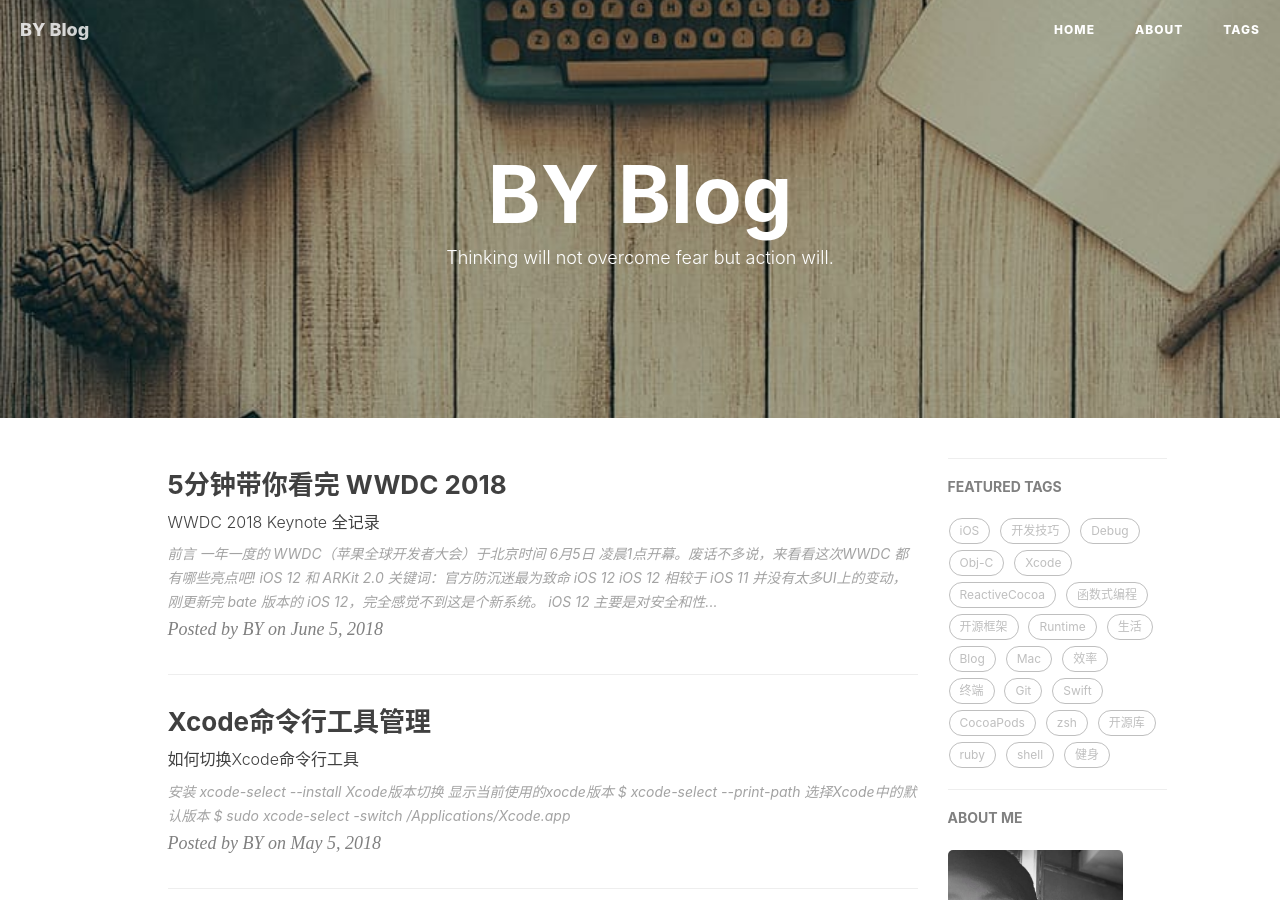
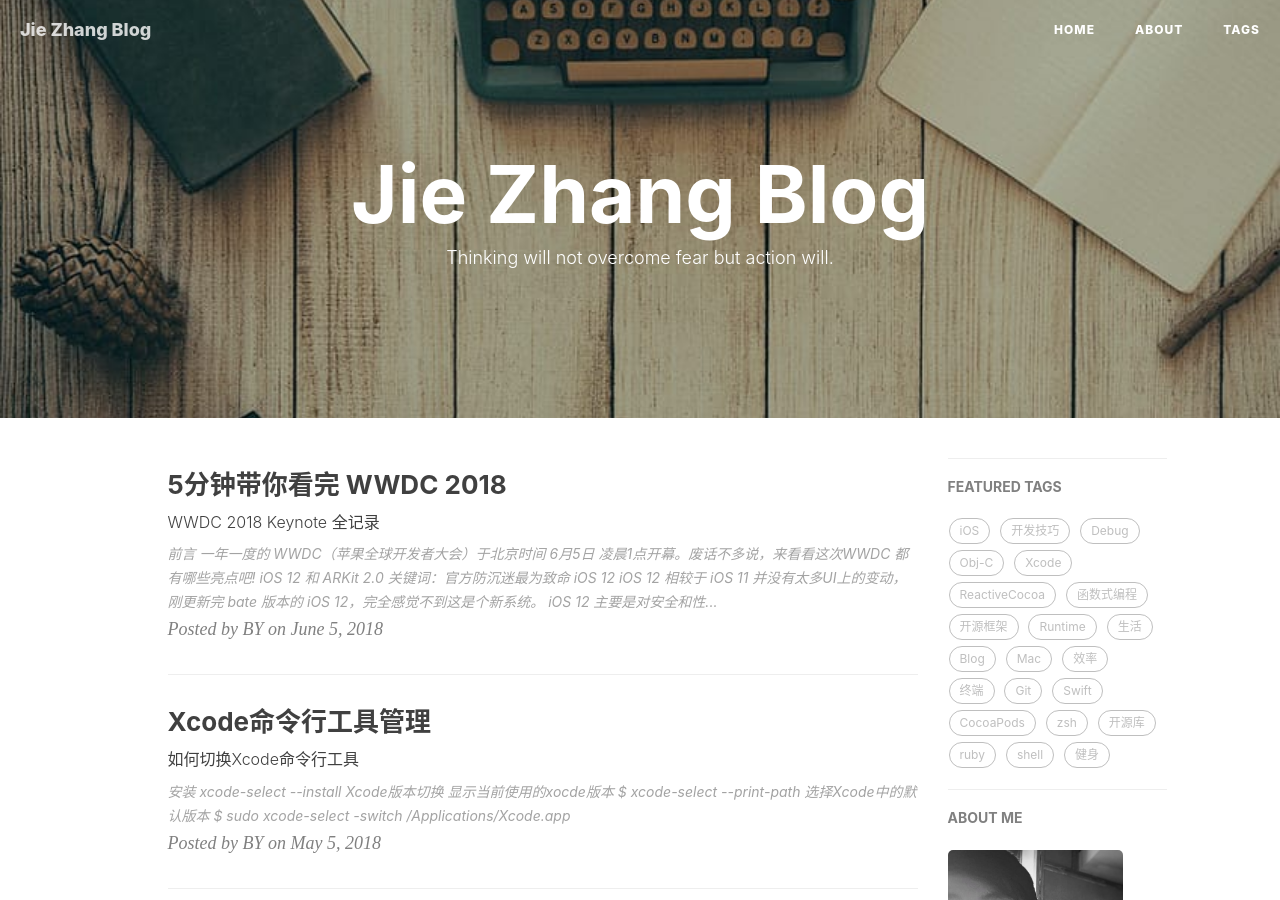
Before and after one commit to jiezhangbook/jiezhangbook.github.io, a Jekyll site: the page built from index.html, in a window 1280 px wide and 900 px high. Built offline with Jekyll 4.4.1, drawn with Linux system fonts in a browser that asks for light colours; nearby versions of some CDN libraries; the list of posts is cut into pages by our own code; comment, search, counter and statistics services are not loaded; some of the changed text lies outside the part shown.

Commit message:
Update _config.yml

```diff
--- a/_config.yml
+++ b/_config.yml
@@ -1,6 +1,6 @@
 # Site settings
-title: BY Blog
-SEOTitle: 柏荧的博客 | BY Blog
+title: Jie Zhang Blog
+SEOTitle: 张杰的博客 | Jie Zhang Blog
 header-img: img/post-bg-desk.jpg
 email: qiubaiying@gmail.com
 description: "Every failure is leading towards success."
```
